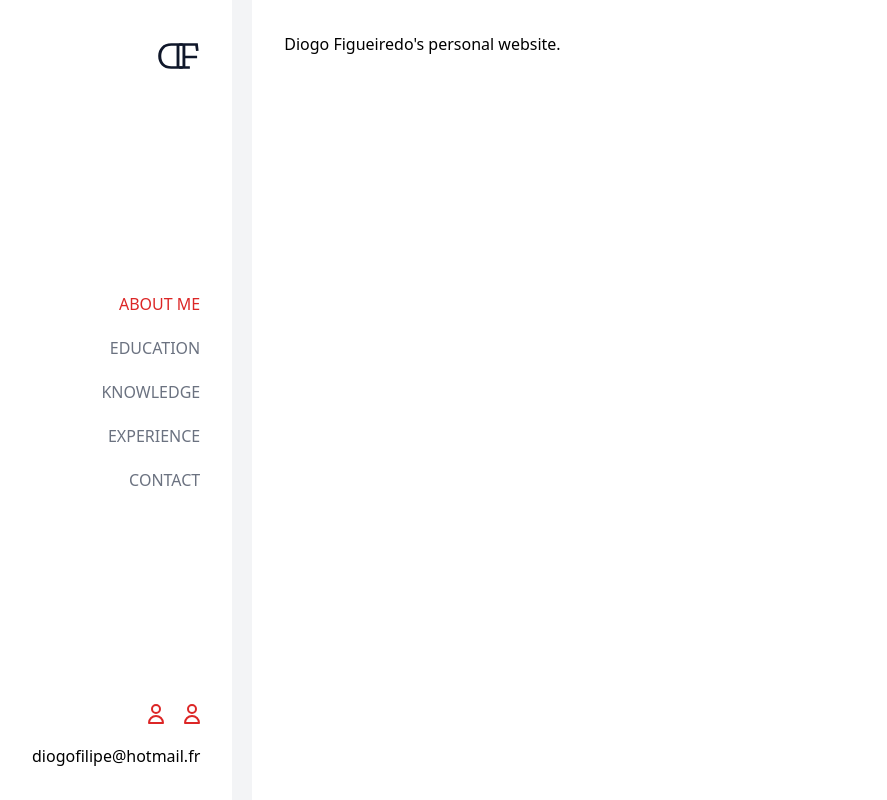
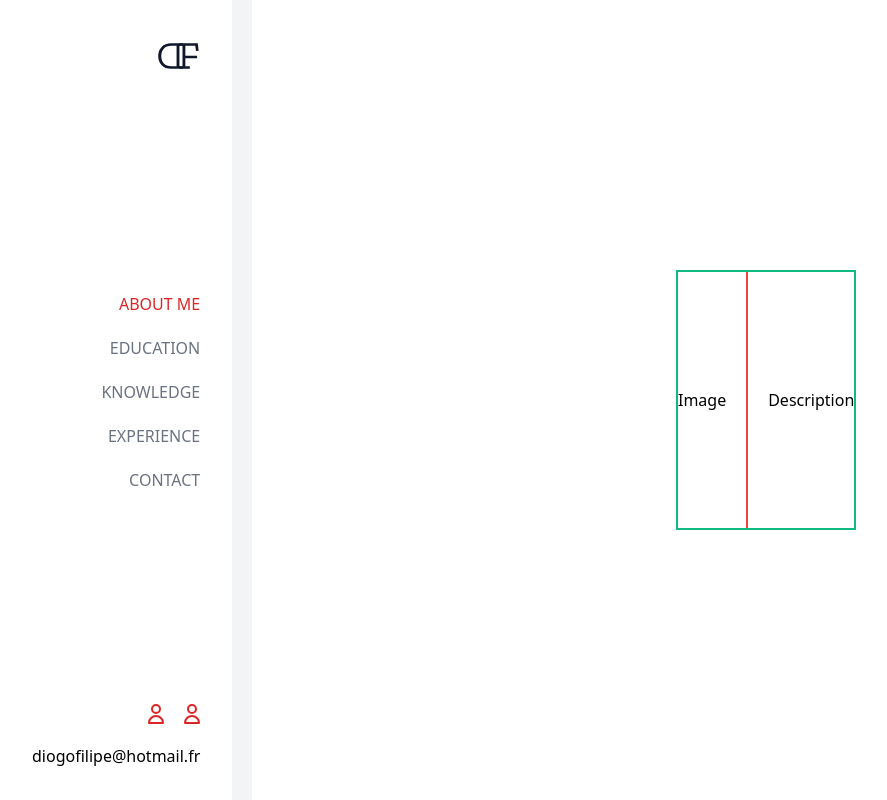
Before and after one commit to d-figueiredo/d-figueiredo.github.io, a React (Vite) app: page /about in a window 1280 px wide. Shown: the whole page, without its empty margins (0-887 px from the left). Built offline with nearby package versions, Linux system fonts and the light colour scheme.

Commit message:
Define structure of about section.

```diff
--- a/src/components/App.jsx
+++ b/src/components/App.jsx
@@ -11,7 +11,7 @@ import Footer from './footer/Footer'
 const App = () => {
   return (
 		<main className='h-screen flex flex-col gap-5 sm:flex-row-reverse'>
-			<section className='p-8 bg-white grow'>
+			<section className='p-8 bg-white grow flex justify-center items-center'>
 				<Routes>
 					<Route path='/' element={<Navigate to='/about' />}/>
 					<Route path='/about' element={<About />} />
--- a/src/components/about/About.jsx
+++ b/src/components/about/About.jsx
@@ -1,6 +1,12 @@
 const About = () => {
   return (
-		<div>Diogo Figueiredo's personal website.</div>
+		<section className='border-2 border-emerald-500 flex items-center gap-5'>
+			<div>Image</div>
+			<hr className='border border-red-500 h-64'/>
+			<div>
+				Description
+			</div>
+		</section>
   )
 }
 
```
